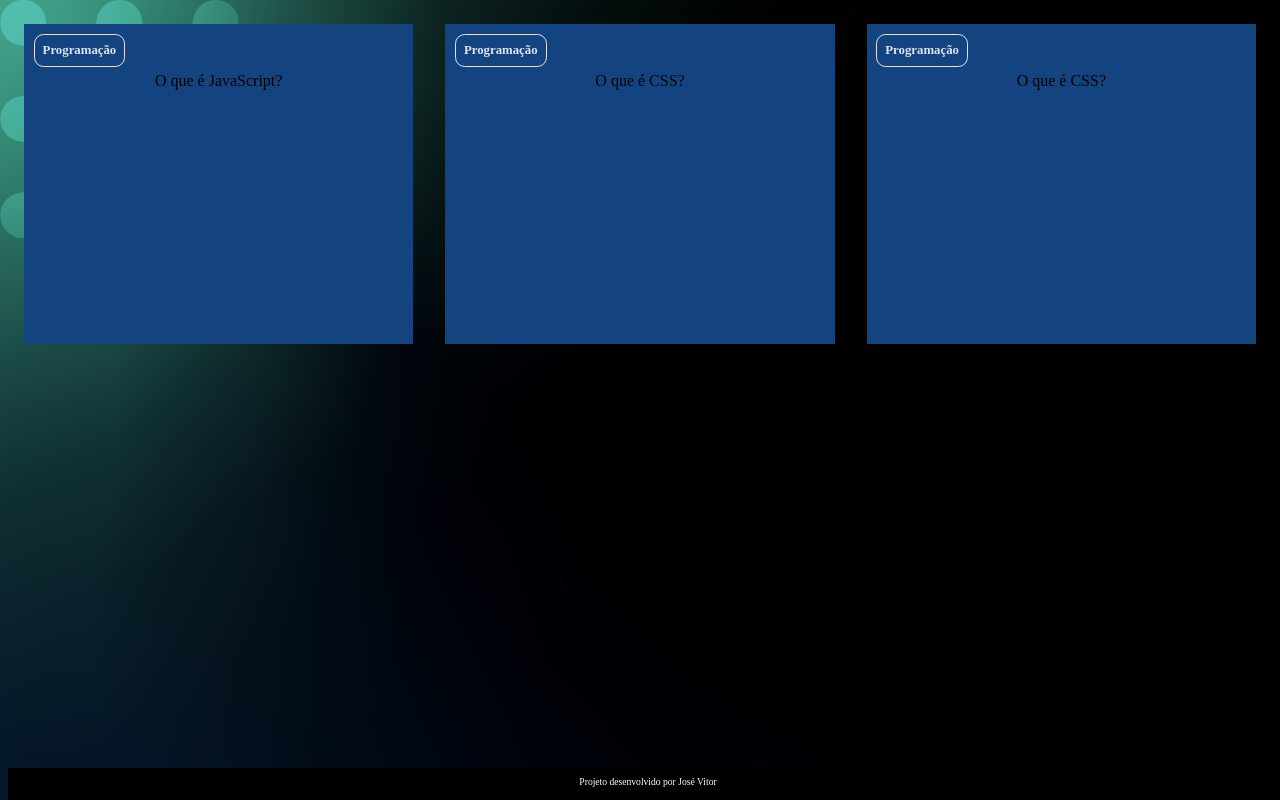
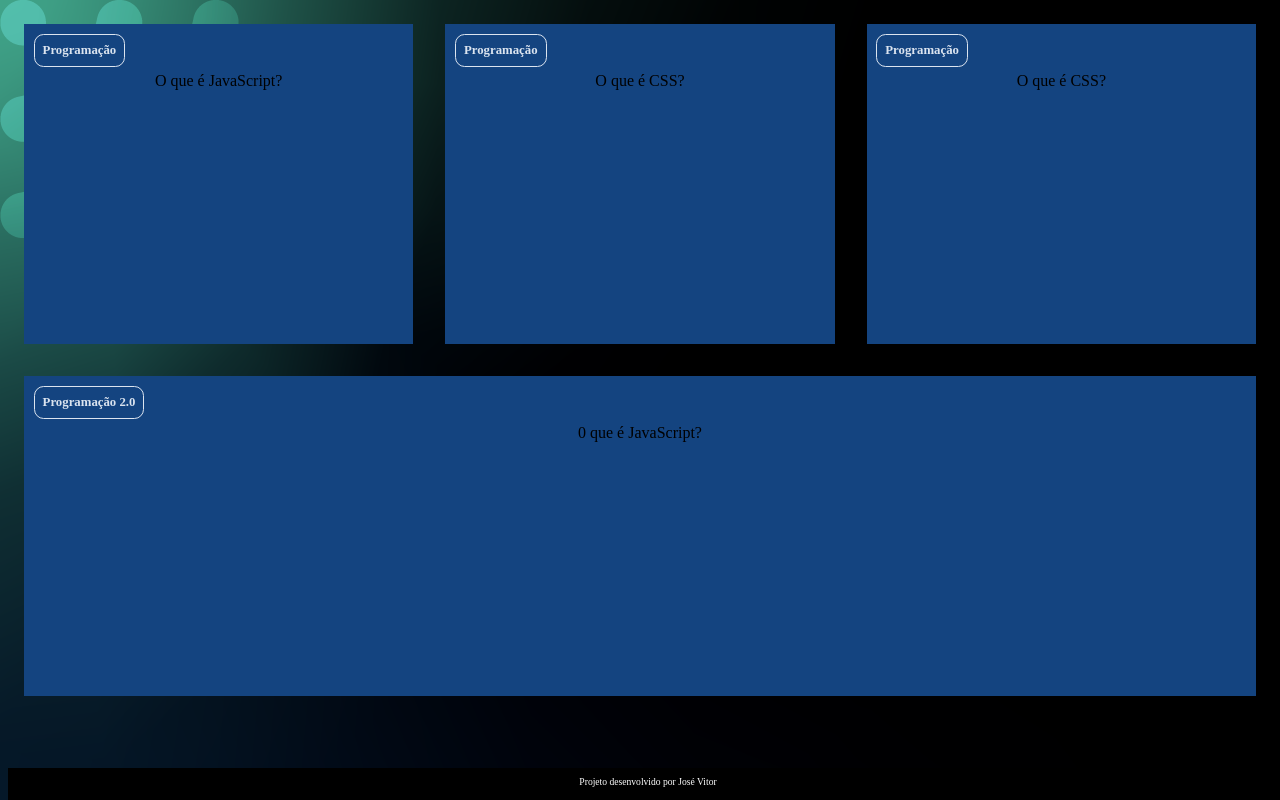
Before and after one commit to zelinosilva/Flashcard-2B, a plain HTML site: page index.html in a window 1280 px wide. Drawn offline with Linux system fonts and the light colour scheme.

Commit message:
Add files via upload

```diff
--- a/index.html
+++ b/index.html
@@ -47,5 +47,16 @@
     <footer>
         <p> Projeto desenvolvido por José Vitor </p>
     </footer>
+    <article class="cartao">
+        <div class="cartao__conteudo">
+            <h3>Programação 2.0</h3>
+            <div class="cartao__conteudo__pergunta">
+                <p>0 que é JavaScript?</p>
+            </div>
+            <div class="cartao__conteudo__resposta">
+                <p>0 JavaScript é uma linguagem de programação</p>
+            </div>
+        </div>
+    </article>
 </body>
 </html>
```
Also changed, not shown: style.css (line endings or trailing spaces).
